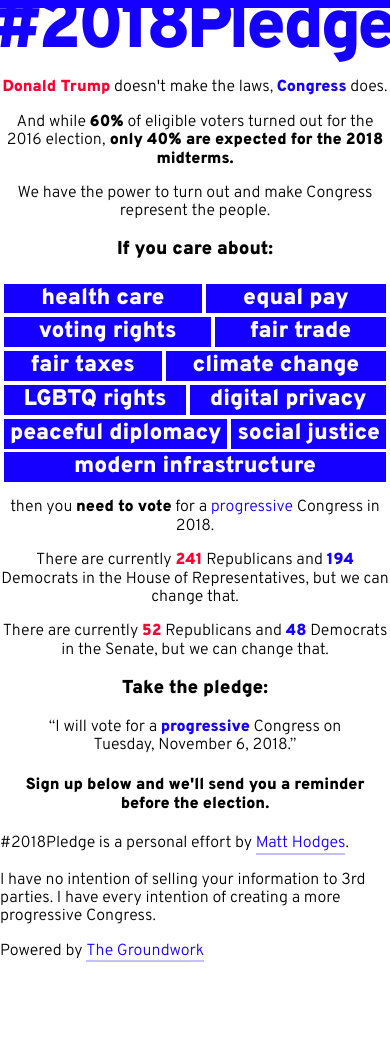
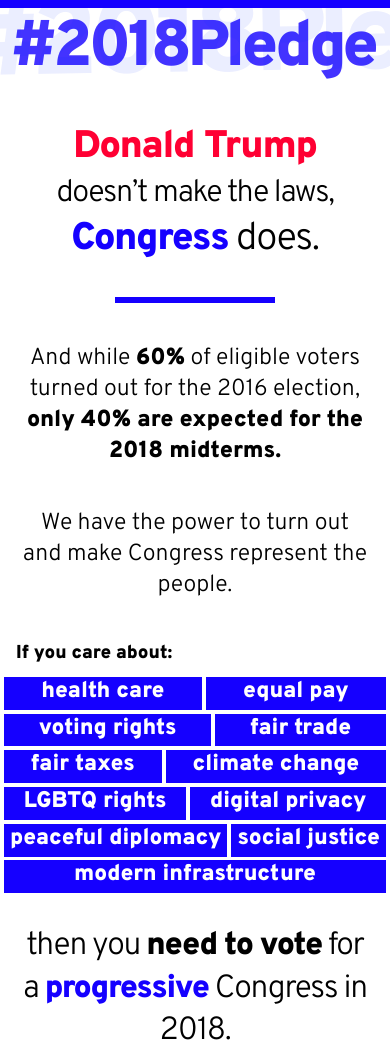
Before and after one commit to hodgesmr/2018pledge.com, a plain HTML site: page index.html in a window 390 px wide. Shown: the top 1056 px of the page. Before the commit the page ends 978 px from the top, so only its background shows below. Drawn offline with Linux system fonts and the light colour scheme.

Commit message:
Gets styles mostly in place for small screens

```diff
--- a/index.html
+++ b/index.html
@@ -35,14 +35,17 @@
     <body>
       <header role="banner">
         <h1 class="page-title text-color-accent">
-          #2018Pledge
+          <a href="https://twitter.com/search?q=%232018pledge">
+            #2018Pledge
+          </a>
         </h1>
       </header>
 
       <main>
-        <p>
-          <strong class="orange-sherbert-face">Donald Trump</strong> doesn't make
-          the laws, <strong class="text-color-accent">Congress</strong> does.
+        <p class="point-laws">
+          <strong class="orange-sherbert-face">Donald Trump</strong>
+          <span>doesn’t make the laws,</span>
+          <strong class="text-color-accent">Congress</strong> does.
         </p>
         <p>
           And while <strong>60%</strong> of eligible voters turned out for the
@@ -51,7 +54,9 @@
           We have the power to turn out and make Congress represent the people.
         </p>
 
-        <h3>If you care about:</h3>
+        <h3 class="subsection-heading">
+          If you care about:
+        </h3>
         <ul class="the-issues">
           <li>health care</li>
           <li>equal pay</li>
@@ -71,24 +76,24 @@
           <li>modern infrastructure</li>
         </ul>
 
-        <p>
+        <p class="need-to-vote">
           then you <strong>need to vote</strong> for a
-          <span class="text-color-accent">progressive</span> Congress in 2018.
+          <strong class="text-color-accent">progressive</strong> Congress in 2018.
         </p>
 
         <p>
           There are currently <strong class="text-color-accent-alt">241</strong>
           Republicans and <strong class="text-color-accent">194</strong> Democrats
-          in the House of Representatives, but we can change that.
+          in the House of Representatives, but <strong>we can change that.</strong>
         </p>
 
         <p>
           There are currently <strong class="text-color-accent-alt">52</strong>
           Republicans and <strong class="text-color-accent">48</strong> Democrats in
-          the Senate, but we can change that.
+          the Senate, but <strong>we can change that.</strong>
         </p>
 
-        <h3>
+        <h3 class="subsection-heading">
           Take the pledge:
         </h3>
 
@@ -99,11 +104,11 @@
           </p>
         </blockquote>
 
-        <h4>Sign up below and we'll send you a reminder before the election.</h4>
+        <h4 class="subsection-heading">
+          Sign up below and we'll send you a reminder before the election.
+        </h4>
 
-        <div id="pledge-form">
-          <div id="pledge-block"></div>
-        </div>
+        <div id="pledge-block"></div>
       </main>
 
       <footer role="contentinfo">
@@ -115,7 +120,7 @@
           I have no intention of selling your information to 3rd parties. I
           have every intention of creating a more progressive Congress.
         </p>
-        <p>
+        <p class="thegroundwork">
           Powered by <a href="https://thegroundwork.com" target="_blank">The Groundwork</a>
         </p>
       </footer>
--- a/style.css
+++ b/style.css
@@ -464,7 +464,7 @@ mark {
 }
 
 a {
-  border-bottom: 2px solid #1500ff40;
+  border-bottom: 2px solid rgba(21, 0, 255, 0.25);
   display: inline-block;
   text-decoration: none;
   transition: 0.15s ease;
@@ -485,25 +485,86 @@ a,
   color: #ff0033;
 }
 
-main {
-  padding-top: 16vw;
-  text-align: center;
-}
-
-[role="banner"] {
+[role='banner'] {
   border-top: 8px solid #1500FF;
-  overflow: hidden;
-  position: fixed;
+  overflow-x: hidden;
   top: 0;
   width: 100%;
 }
 
 .page-title {
-  font-size: 18vw;
+  font-size: 16.5vw;
   letter-spacing: -1vw;
-  margin: -4.5vw 0 0 0;
+  margin: 0;
+  padding: 1vw 0 2vw 0;
+  position: relative;
   text-align: center;
-  text-indent: -2vw;
+  text-indent: -1vw;
+}
+
+.page-title a {
+  border: 0;
+  display: block;
+  opacity: 0.8;
+}
+
+.page-title a:hover,
+.page-title a:focus {
+  opacity: 1;
+}
+
+.page-title::after {
+  color: #0028ff;
+  content: '#2018Pledge';
+  font-size: 28vw;
+  left: -9vw;
+  letter-spacing: -2vw;
+  opacity: 0.08;
+  pointer-events: none;
+  position: absolute;
+  top: -7vw;
+  transform: rotate(-1deg);
+}
+
+main {
+  text-align: center;
+}
+
+main p {
+  font-size: 1.45rem;
+  line-height: 1.33;
+  margin-bottom: 2.6rem;
+  margin-left: auto;
+  margin-right: auto;
+  padding: 0 1.2rem;
+}
+
+.point-laws {
+  font-size: 2.4rem;
+  letter-spacing: -0.08rem;
+  margin-top: 1.8rem;
+  max-width: 20rem;
+  padding: 0 0.2rem;
+}
+
+.point-laws span {
+  display: block;
+  font-size: 80%;
+}
+
+.point-laws::after {
+  background-color: #1500FF;
+  content: '';
+  display: block;
+  height: 6px;
+  margin: 8vw auto;
+  width: 50%;
+}
+
+.subsection-heading {
+  margin-bottom: 0.5rem;
+  padding: 0 1rem;
+  text-align: left;
 }
 
 .the-issues {
@@ -523,22 +584,62 @@ main {
   box-sizing: border-box;
   margin-top: 1vw;
   margin-left: 1vw;
-  padding: 0.5vw 1.5vw;
+  padding: 0.5vw 1.5vw 1.25vw 1.5vw;
   flex-grow: 1;
 }
 
-#pledge-form {
-  max-width:500px;
-  margin: auto;
+.need-to-vote {
+  font-size: 2rem;
+  letter-spacing: -0.08rem;
+  padding: 0 1rem;
 }
 
-#pledge-form label {
+.the-pledge {
+  background-color: rgba(21, 0, 255, 0.1);
+  border-left: 6px solid #1500FF;
+  font-family: georgia, serif;
+  font-style: italic;
+  margin: 0 0.5rem;
+  text-align: left;
 }
 
-#pledge-form input {
+.the-pledge p {
+  font-size: 1.3rem;
+  line-height: 1.5;
+  padding: 1rem 1.4rem;
+}
+
+.pledge-block {
+  border: 1px solid rgba(0, 0, 0, 0.1);
+  border-radius: 2px;
+  margin: 0 0.5rem;
+  text-align: left;
+}
+
+.pledge-block .gwb {
+  border: 0;
+  box-shadow: 0 0 0 transparent;
   font-family: 'Overpass', sans-serif;
 }
 
-#pledge-form button span {
+.pledge-block input {
+  -moz-appearance: none;
+  -webkit-appearance: none;
+  appearance: none;
+  border-radius: 2px;
+  font-family: 'Overpass', sans-serif;
+}
 
+[role='contentinfo'] {
+  padding: 1rem 1.6rem;
 }
+
+[role='contentinfo'] p {
+  font-size: 0.9rem;
+  line-height: 1.4;
+}
+
+[role='contentinfo'] .thegroundwork {
+  font-size: 80%;
+  font-weight: 900;
+}
```
